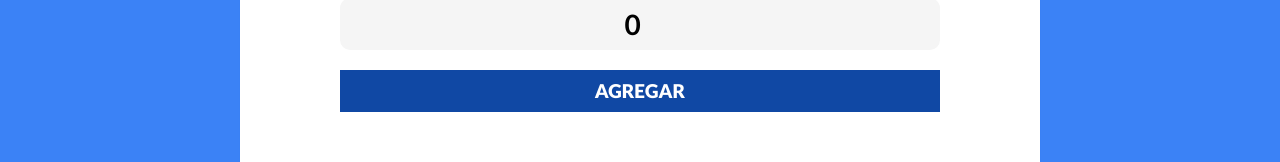
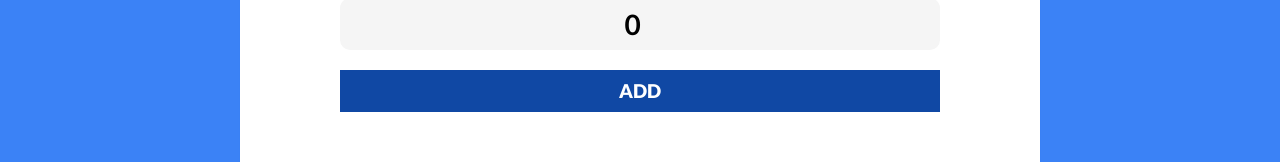
Before and after one commit to urielexis64/react_expensive_management, a React (Vite) app: page / in a window 1280 px wide. Shown: the part 250-412 px from the top of the page. Built offline with nearby package versions, Linux system fonts and the light colour scheme.

Commit message:
translate some text + little fixes

```diff
--- a/src/App.jsx
+++ b/src/App.jsx
@@ -5,7 +5,7 @@ import ExpenseList from "./components/ExpenseList";
 import NewExpense from "./img/nuevo-gasto.svg";
 
 function App() {
-	const [presupuesto, setPresupuesto] = useState(0);
+	const [budget, setBudget] = useState(0);
 	const [isValidBudget, setIsValidBudget] = useState(false);
 
 	const [modal, setModal] = useState(false);
@@ -15,27 +15,25 @@ function App() {
 
 	const handleNewExpense = () => {
 		setModal(true);
-
 		setTimeout(() => {
 			setAnimateModal(true);
 		}, 300);
 	};
 
 	const saveExpense = (expense) => {
-		setExpenses((prevExpenses) => [...prevExpenses, expense]);
-
 		setAnimateModal(false);
-
 		setTimeout(() => {
 			setModal(false);
 		}, 300);
+		setExpenses((prevExpenses) => [...prevExpenses, expense]);
 	};
 
 	return (
-		<div className={modal && "fijar"}>
+		<div className={modal ? "fijar" : ""}>
 			<Header
-				presupuesto={presupuesto}
-				setPresupuesto={setPresupuesto}
+				expenses={expenses}
+				budget={budget}
+				setBudget={setBudget}
 				isValidBudget={isValidBudget}
 				setIsValidBudget={setIsValidBudget}
 			/>
--- a/src/components/BudgetControl.jsx
+++ b/src/components/BudgetControl.jsx
@@ -1,12 +1,16 @@
-import React from "react";
+import {useState, useEffect} from "react";
+import {formatAmount} from "../helpers";
 
-const BudgetControl = ({presupuesto}) => {
-	const formatAmount = (amount) => {
-		return amount.toLocaleString("en-US", {
-			style: "currency",
-			currency: "USD",
-		});
-	};
+const BudgetControl = ({budget, expenses}) => {
+	const [available, setAvailable] = useState(0);
+	const [spent, setSpent] = useState(0);
+
+	useEffect(() => {
+		const spentAmount = expenses.reduce((total, expense) => total + expense.amount, 0);
+		const availableAmount = budget - spentAmount;
+		setAvailable(availableAmount);
+		setSpent(spentAmount);
+	}, [expenses]);
 
 	return (
 		<div className='contenedor-presupuesto contenedor sombra dos-columnas'>
@@ -15,13 +19,13 @@ const BudgetControl = ({presupuesto}) => {
 			</div>
 			<div className='contenido-presupuesto'>
 				<p>
-					<span>Budget:</span> {formatAmount(presupuesto)}
+					<span>Budget:</span> {formatAmount(budget)}
 				</p>
 				<p>
-					<span>Available:</span> {formatAmount(0)}
+					<span>Available:</span> {formatAmount(available)}
 				</p>
 				<p>
-					<span>Spent:</span> {formatAmount(0)}
+					<span>Spent:</span> {formatAmount(spent)}
 				</p>
 			</div>
 		</div>
--- a/src/components/Header.jsx
+++ b/src/components/Header.jsx
@@ -2,16 +2,16 @@ import React from "react";
 import BudgetControl from "./BudgetControl";
 import NewBudget from "./NewBudget";
 
-const Header = ({presupuesto, setPresupuesto, isValidBudget, setIsValidBudget}) => {
+const Header = ({budget, setBudget, isValidBudget, setIsValidBudget, expenses}) => {
 	return (
 		<header>
 			<h1>Expense Planner</h1>
 			{isValidBudget ? (
-				<BudgetControl presupuesto={presupuesto} />
+				<BudgetControl budget={budget} expenses={expenses} />
 			) : (
 				<NewBudget
-					presupuesto={presupuesto}
-					setPresupuesto={setPresupuesto}
+					budget={budget}
+					setBudget={setBudget}
 					setIsValidBudget={setIsValidBudget}
 				/>
 			)}
--- a/src/components/Modal.jsx
+++ b/src/components/Modal.jsx
@@ -65,7 +65,7 @@ const Modal = ({setModal, animateModal, setAnimateModal, saveExpense}) => {
 					<label htmlFor='amount'>Amount</label>
 					<input
 						value={amount}
-						onChange={(e) => setAmount(e.target.value)}
+						onChange={(e) => setAmount(Number(e.target.value))}
 						type='number'
 						id='amount'
 						placeholder='Add the expense amount e.g. 200'
--- a/src/components/NewBudget.jsx
+++ b/src/components/NewBudget.jsx
@@ -1,12 +1,12 @@
 import {useState} from "react";
 import Message from "./Message";
 
-const NewBudget = ({presupuesto, setPresupuesto, setIsValidBudget}) => {
+const NewBudget = ({budget, setBudget, setIsValidBudget}) => {
 	const [message, setMessage] = useState("");
 
 	const handleBudget = (e) => {
 		e.preventDefault();
-		if (!presupuesto || presupuesto <= 0) {
+		if (!budget || budget <= 0) {
 			setMessage("Is not a valid budget");
 			return;
 		}
@@ -18,17 +18,17 @@ const NewBudget = ({presupuesto, setPresupuesto, setIsValidBudget}) => {
 		<div className='contenedor-presupuesto contenedor sombra'>
 			<form className='formulario' onSubmit={handleBudget}>
 				<div className='campo'>
-					<label htmlFor='presupuesto'>Budget</label>
+					<label htmlFor='budget'>Budget</label>
 					<input
 						type='number'
-						id='presupuesto'
+						id='budget'
 						className='nuevo-presupuesto'
-						placeholder='Agrega tu presupuesto'
-						value={presupuesto}
-						onChange={(e) => setPresupuesto(Number(e.target.value))}
+						placeholder='Add your budget'
+						value={budget}
+						onChange={(e) => setBudget(Number(e.target.value))}
 					/>
 
-					<input type='submit' className='boton' value='Agregar' />
+					<input type='submit' className='boton' value='Add' />
 					{message && <Message tipo='error' children={message} />}
 				</div>
 			</form>
--- a/src/helpers/index.js
+++ b/src/helpers/index.js
@@ -14,3 +14,10 @@ export const formatDate = (date) => {
 
 	return newDate.toLocaleDateString("es-ES", options);
 };
+
+export const formatAmount = (amount) => {
+	return amount.toLocaleString("en-US", {
+		style: "currency",
+		currency: "USD",
+	});
+};
```
